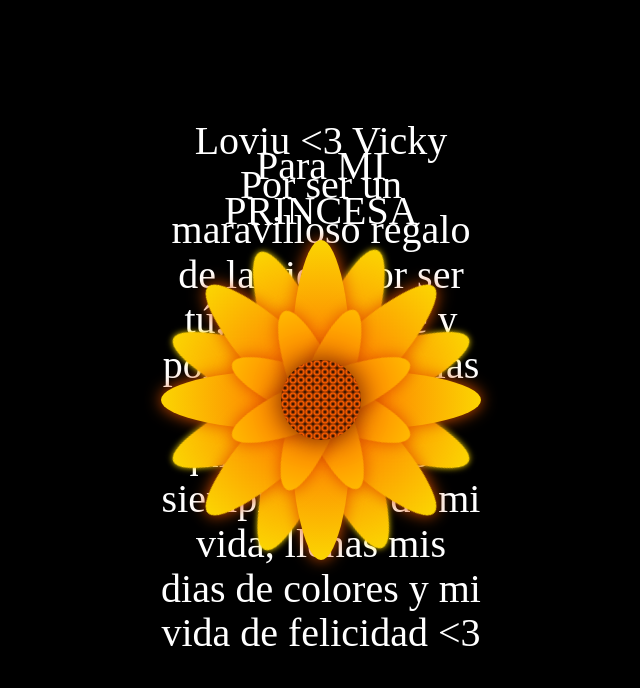
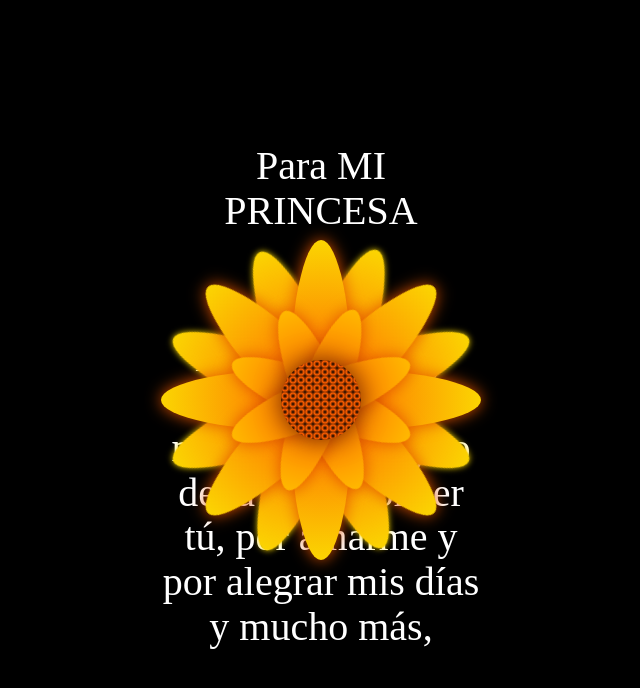
Before and after one commit to alberthvc/yellow, a plain HTML site: page docs/index.html in a window 1280 px wide. Shown: the whole page, without its empty margins (319-959 px from the left). Drawn offline with Linux system fonts and the light colour scheme.

Commit message:
Update index.html

```diff
--- a/docs/index.html
+++ b/docs/index.html
@@ -37,10 +37,11 @@
     </div>
     <div class="Petal3 p4">
     </div>
-    <div class="text-below">
+   <div class="text-below" style="overflow-y: scroll; max-height: 200px;">
   Loviu <3 Vicky <br>
-  Por ser un maravilloso regalo de la vida, por ser tú, por amarme y por alegrar mis días y mucho más, quiero amarte por siempre amor de mi vida, llenas mis dias de colores y mi vida de felicidad <3
+  Por ser un maravilloso regalo de la vida, por ser tú, por amarme y por alegrar mis días y mucho más, quiero amarte por siempre amor de mi vida
 </div>
+
 
 </body>
 </html>
```
